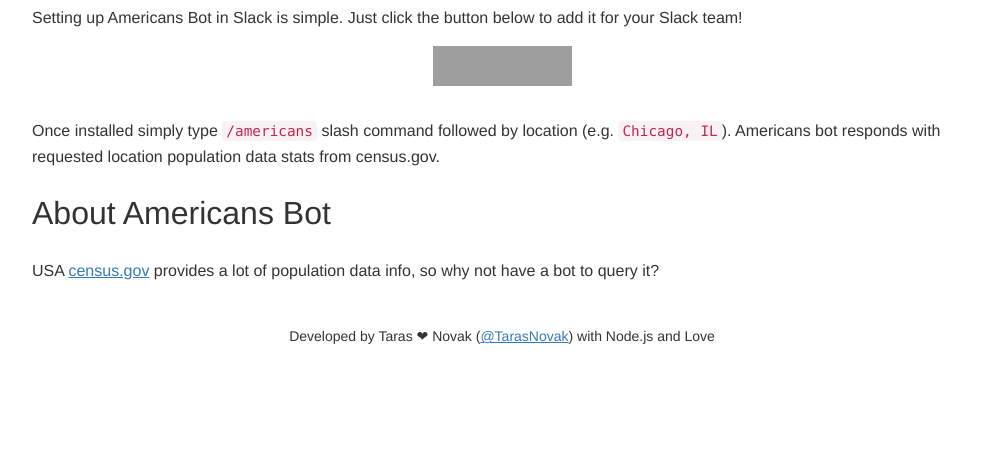
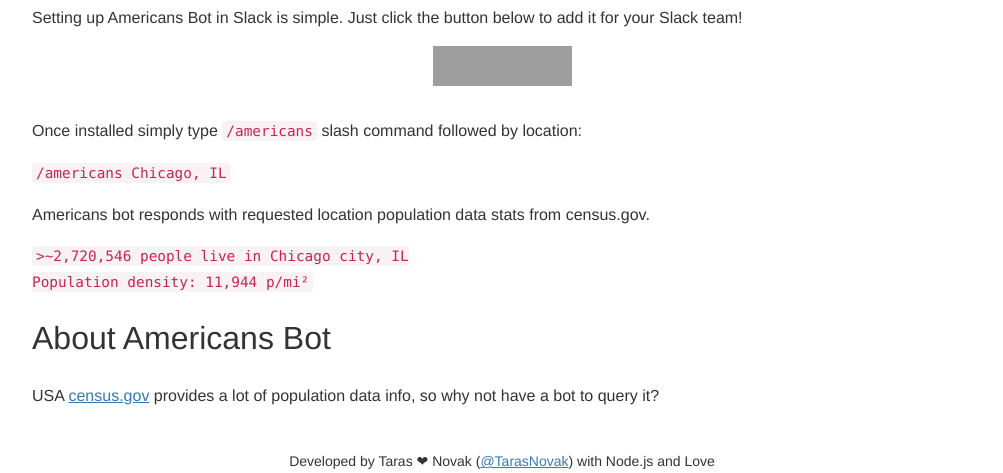
Before and after one commit to RandomFractals/americans, a website: page index.html in a window 1280 px wide. Shown: the part 591-1064 px from the top of the page, without its empty margins (138-1141 px from the left). Before the commit the page ends 939 px from the top, so only its background shows below. Drawn offline with Linux system fonts and the light colour scheme; grey boxes are pictures that could not be loaded.

Commit message:
added better /americans command example to index.html

```diff
--- a/index.html
+++ b/index.html
@@ -63,8 +63,17 @@
     </a>
 
     <p>
-      Once installed simply type <code>/americans</code> slash command followed by location (e.g. <code>Chicago, IL</code>).
+      Once installed simply type <code>/americans</code> slash command followed by location:
+      <p>
+        <code>/americans Chicago, IL</code>
+      </p>
       Americans bot responds with requested location population data stats from census.gov.
+      <p>
+      <code>>~2,720,546 people live in Chicago city, IL
+        <br />
+        Population density: 11,944 p/mi²
+      </code>
+      </p>
     </p>
 
     <!--
```
